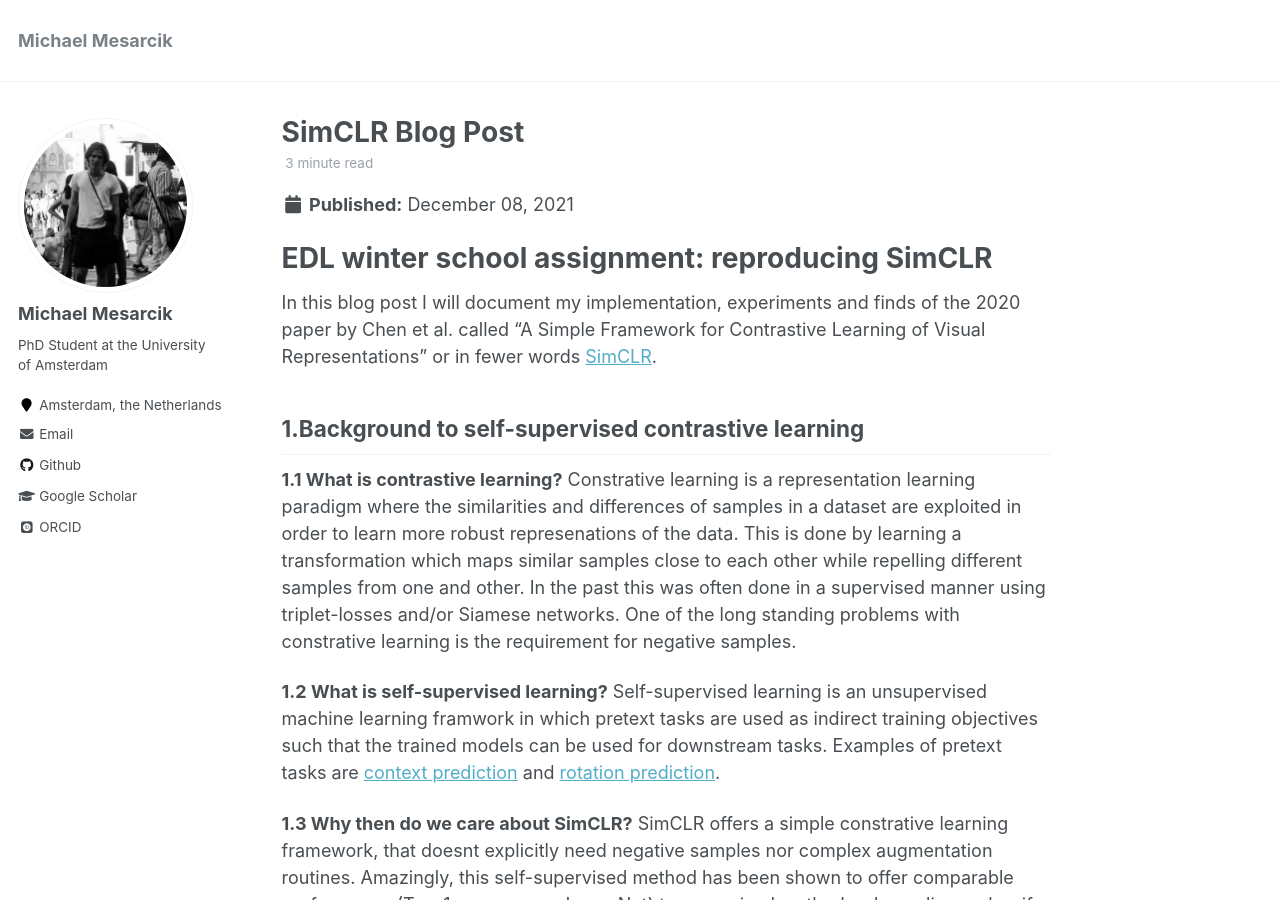
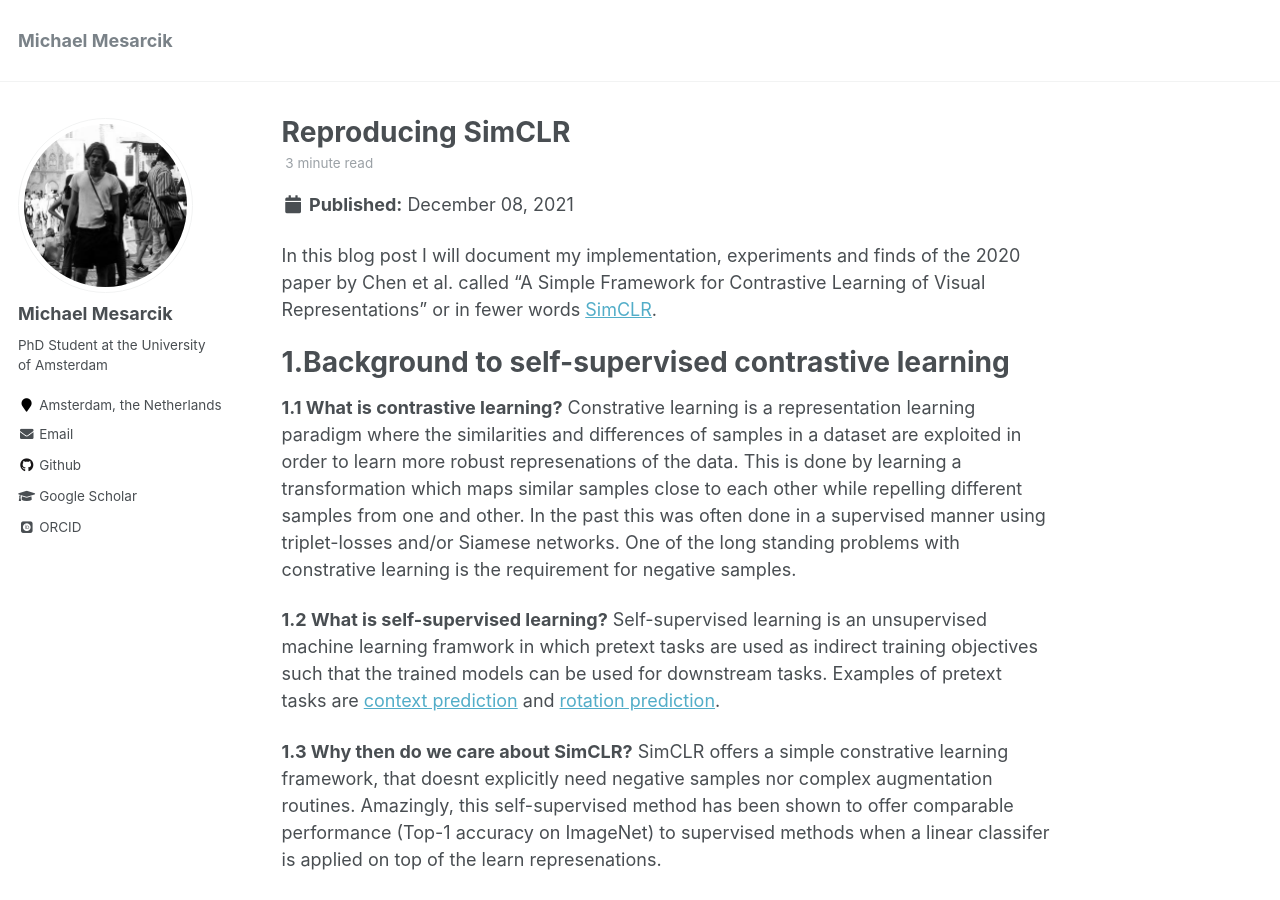
Before and after one commit to mesarcik/mesarcik.github.io, a Jekyll site: the page built from _posts/2021-12-08-blog-post-simclr.md, in a window 1280 px wide and 900 px high. Built offline with Jekyll 4.4.1, drawn with Linux system fonts in a browser that asks for light colours; some web fonts are replaced; formulas are drawn with MathJax 3.

Commit message:
blog post updated

```diff
--- a/_posts/2021-12-08-blog-post-simclr.md
+++ b/_posts/2021-12-08-blog-post-simclr.md
@@ -1,5 +1,5 @@
 ---
-title: 'SimCLR Blog Post'
+title: 'Reproducing SimCLR'
 date: 2021-12-08
 permalink: /posts/2021/12/simclr/
 tags:
@@ -8,13 +8,11 @@ tags:
   - SimCLR
 ---
 
-EDL winter school assignment: reproducing SimCLR
-======
 In this blog post I will document my implementation, experiments and finds of the 2020 paper by Chen et al. called "A Simple Framework for Contrastive Learning of Visual Representations" or in fewer words [SimCLR](https://arxiv.org/pdf/2002.05709.pdf).
 
 
 1.Background to self-supervised contrastive learning
-------
+======
 
 **1.1 What is contrastive learning?**
 	Constrative learning is a representation learning paradigm where the similarities and differences of samples in a dataset are exploited in order to learn more robust represenations of the data. This is done by learning a transformation which maps similar samples close to each other while repelling different samples from one and other. In the past this was often done in a supervised manner using triplet-losses and/or Siamese networks. One of the long standing problems with constrative learning is the requirement for negative samples.
@@ -32,7 +30,7 @@ In this blog post I will document my implementation, experiments and finds of th
 
 
 2.Simple contrastive learning
-------
+======
 SimCLR, as suggested in the name is simple and is formulated as follows. Given a batch of $$N$$ samples $$x$$ and two augmentations $$\tau_0,\tau_1$$ drawn from some set of augmentations $$ {\rm T}$$. Then we can obtain 1 positively augmented sample and $$2(N-1)$$ negatively augmented samples such that
 
 $$\hat{x_i} = t_0(x) \quad \text{and} \quad \hat{x_j} = t_1(x) \quad \text{where} \quad  \tau_0, \tau_1 \sim {\rm T}$$
@@ -53,6 +51,6 @@ where $$t$$ is the temperature variable and $$sim()$$ is the cosine-similarity f
 
 
 3.Experimental setup
-------
+======
 
 bewhskjfd lk
```
